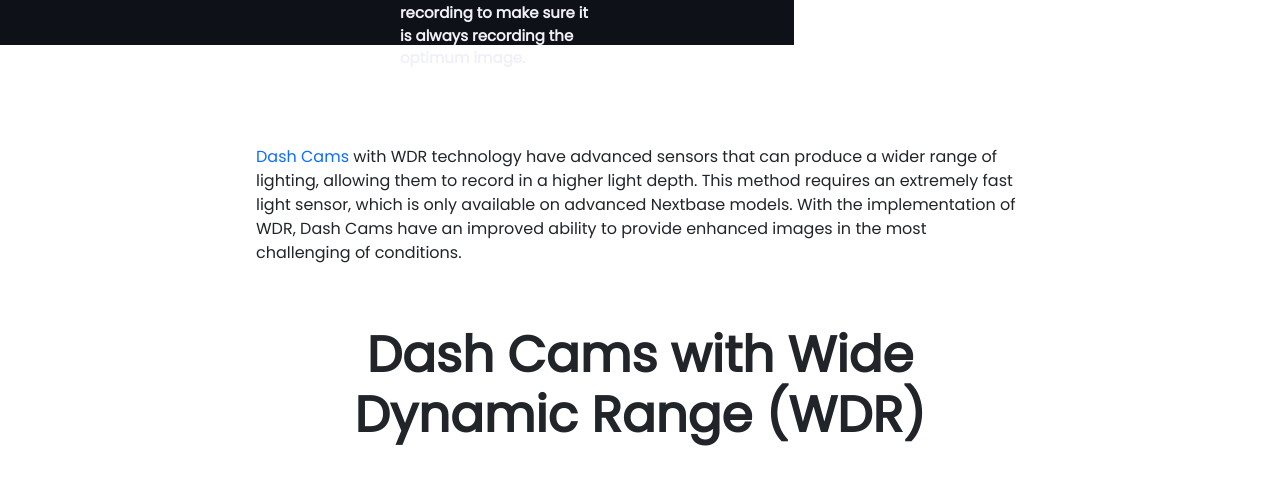
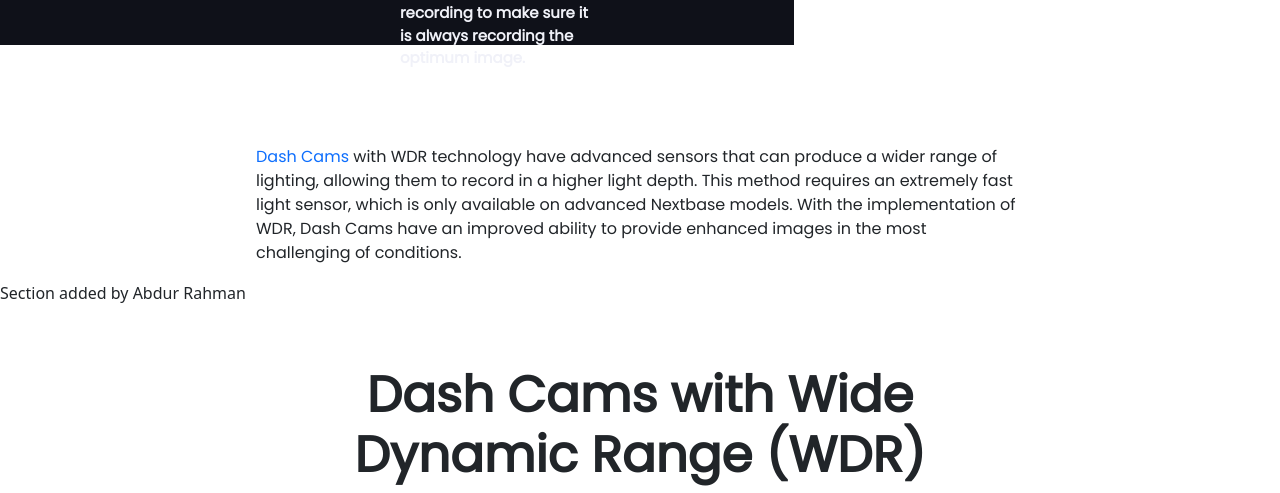
Before and after one commit to Saad100912/team, a plain HTML site: page index.html in a window 1280 px wide. Shown: the part 1654-2147 px from the top of the page. Before the commit the page ends 2107 px from the top, so only its background shows below. Drawn offline with nearby package versions, Linux system fonts and the light colour scheme.

Commit message:
first commit

```diff
--- a/index.html
+++ b/index.html
@@ -69,6 +69,10 @@
             <section class="font-family-Poppins conatiner mt-7" >
                 <p><a class="ancore" href="">Dash Cams</a> with WDR technology have advanced sensors that can produce a wider range of lighting, allowing them to record in a higher light depth. This method requires an extremely fast light sensor, which is only available on advanced Nextbase models. With the implementation of WDR, Dash Cams have an improved ability to provide enhanced images in the most challenging of conditions.</p>
          </section>
+         <!-- Section 6 -->
+         <section>
+            <p>Section added by Abdur Rahman</p>
+         </section>
          <h1 class="text-x-center mt-6 font-bolder font-3 font-family-Poppins" >Dash Cams with Wide <br> Dynamic Range (WDR)</h1>
     </main>
     <script src="https://cdn.jsdelivr.net/npm/bootstrap@5.1.3/dist/js/bootstrap.bundle.min.js" integrity="sha384-ka7Sk0Gln4gmtz2MlQnikT1wXgYsOg+OMhuP+IlRH9sENBO0LRn5q+8nbTov4+1p" crossorigin="anonymous"></script>
```
